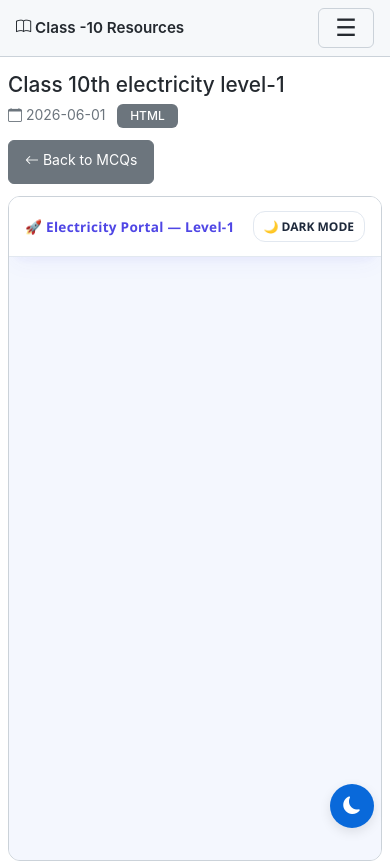
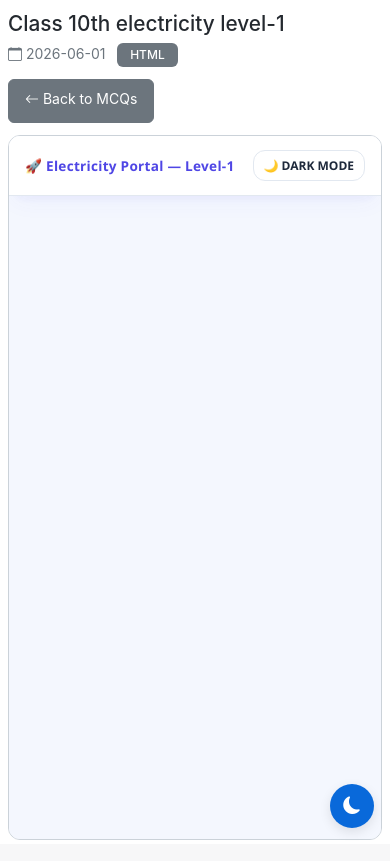
Before and after one commit to 22f3000982/class_10_resources, a Flask app: page /mcq/2 in a window 390 px wide. After the commit the page ends 840 px from the top, so only its background shows below. Run offline with Flask 3, Linux system fonts and the light colour scheme; data comes from the database, SQL or seed files in the repository.

Commit message:
Add MCQ upload, edit, and fullscreen viewer

```diff
--- a/templates/mcq_view.html
+++ b/templates/mcq_view.html
@@ -4,8 +4,17 @@
 
 {% block extra_css %}
 <style>
+    .navbar {
+        display: none;
+    }
+
+    .container {
+        margin-top: 0 !important;
+        padding-top: 0.75rem;
+    }
+
     .mcq-fullscreen {
-        height: calc(100vh - 64px);
+        height: calc(100vh - 16px);
         display: flex;
         flex-direction: column;
         gap: 0.75rem;
@@ -36,7 +45,7 @@
 
     @media (max-width: 768px) {
         .mcq-fullscreen {
-            height: calc(100vh - 56px);
+            height: calc(100vh - 16px);
         }
     }
 </style>
```
